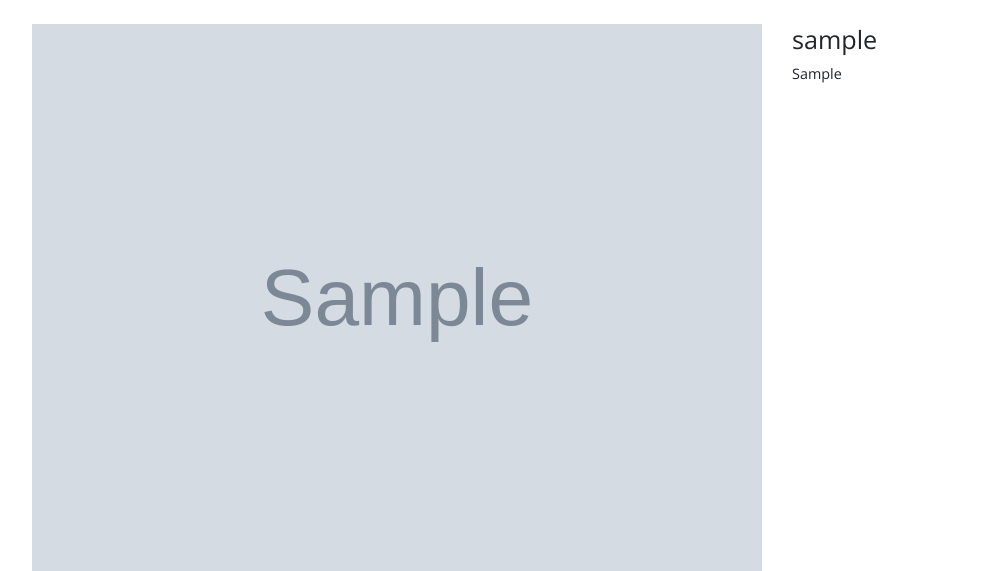
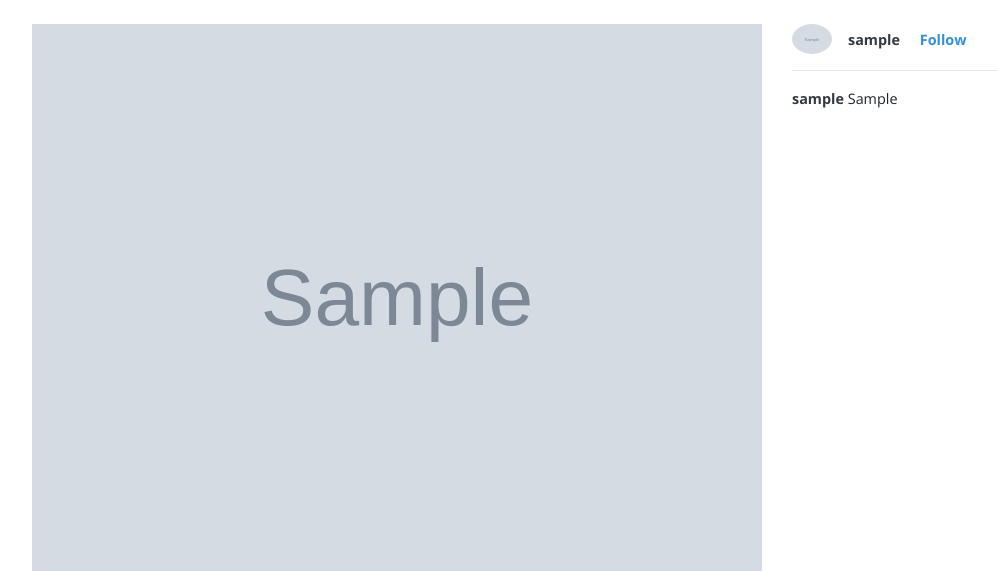
Before and after one commit to KhinMeMeLatt/laravel_freeCodeGram, a Laravel app: page /p/1 in a window 1280 px wide. Shown: the part 55-626 px from the top of the page, without its empty margins (53-1050 px from the left). Run offline with Laravel 8, Linux system fonts and the light colour scheme; a user stored in the database is signed in; tables that the repository leaves empty hold one stand-in row (values such as "Sample post"); grey boxes marked "Sample" are stand-in pictures; style sheets or scripts are compiled from the project's sources.

Commit message:
Automatically Creating A Profile Using Model Events

```diff
--- a/app/User.php
+++ b/app/User.php
@@ -37,6 +37,14 @@ class User extends Authenticatable
         'email_verified_at' => 'datetime',
     ];
 
+    protected static function boot(){
+        parent::boot();
+        static::created(function ($user){
+            $user->profile()->create([
+                'title'=>$user->username,
+            ]);
+        });
+    }
     public function posts(){
         return $this->hasMany(Post::class)->orderBy('created_at','DESC');
     }
--- a/resources/views/posts/show.blade.php
+++ b/resources/views/posts/show.blade.php
@@ -7,8 +7,29 @@
             <img src="/storage/{{$post->image}}" class="w-100">
         </div>
         <div class="col-4">
-            <h3>{{$post->user->username}}</h3>
-            <p>{{$post->caption}}</p>
+            <div class="d-flex align-items-center">
+                <div class="pr-3">
+                    <img src="/storage/{{$post->user->profile->image}}" alt="" class="rounded-circle w-100" style="max-width: 40px;">
+                </div>
+                <div>
+                    <div class="font-weight-bold">
+                        <a href="/profile/{{$post->user->id}}">
+                            <span class="text-dark">{{$post->user->username}}</span>
+                        </a>
+                        <a href="#" class="pl-3">Follow</a>
+                    </div>
+                </div>
+            </div>
+
+            <hr>
+
+            <p>
+                <span class="font-weight-bold">
+                    <a href="/profile/{{$post->user->id}}">
+                        <span class="text-dark">{{$post->user->username}}</span>
+                    </a>
+                </span>{{$post->caption}}
+            </p>
         </div>
     </div>
 </div>
--- a/resources/views/profiles/index.blade.php
+++ b/resources/views/profiles/index.blade.php
@@ -4,7 +4,7 @@
 <div class="container">
     <div class="row">
         <div class="col-3 p-5">
-            <img src="/svg/flower.png" style="height:150px; width:150px;" class="rounded-circle">
+            <img src="/storage/{{$user->profile->image}}" class="rounded-circle w-100">
         </div>
         <div class="col-9 pt-5">
             <div class="d-flex justify-content-between align-items-baseline">
```
